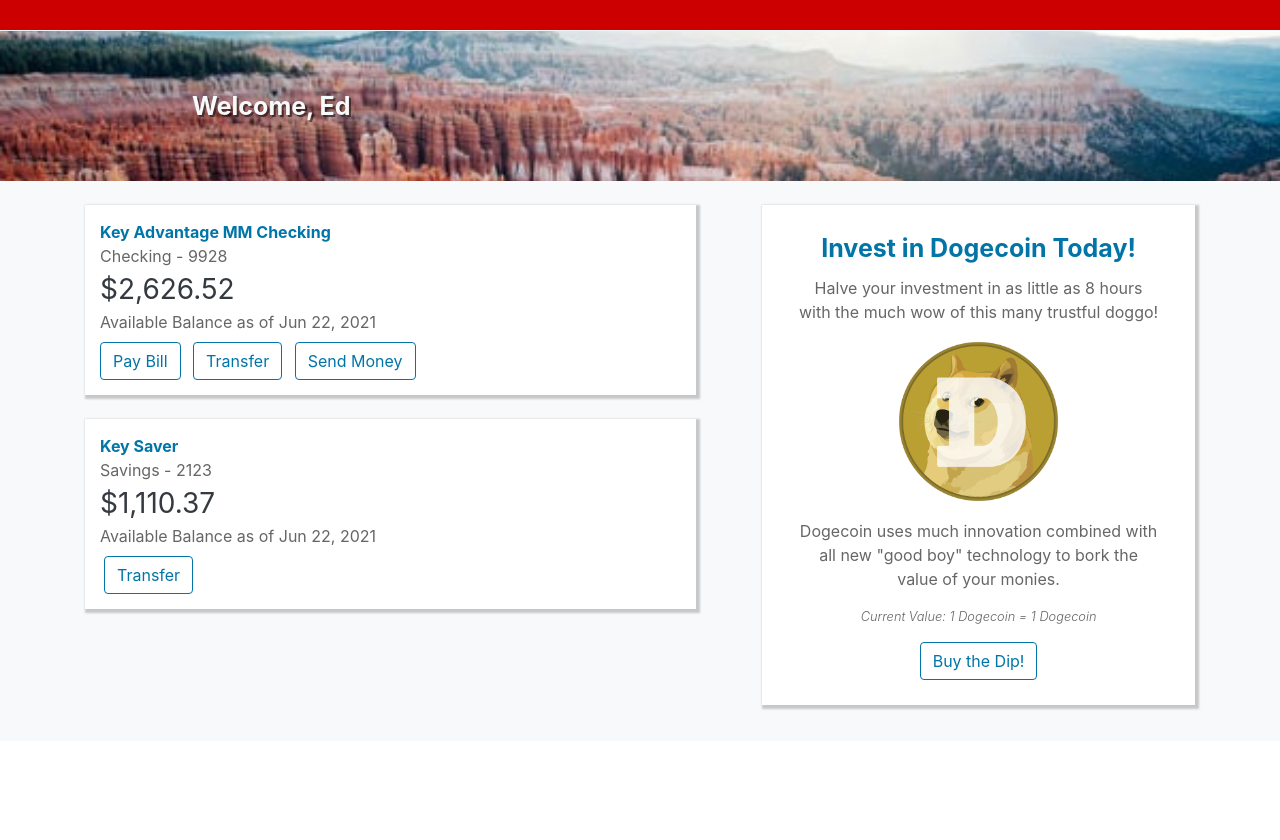
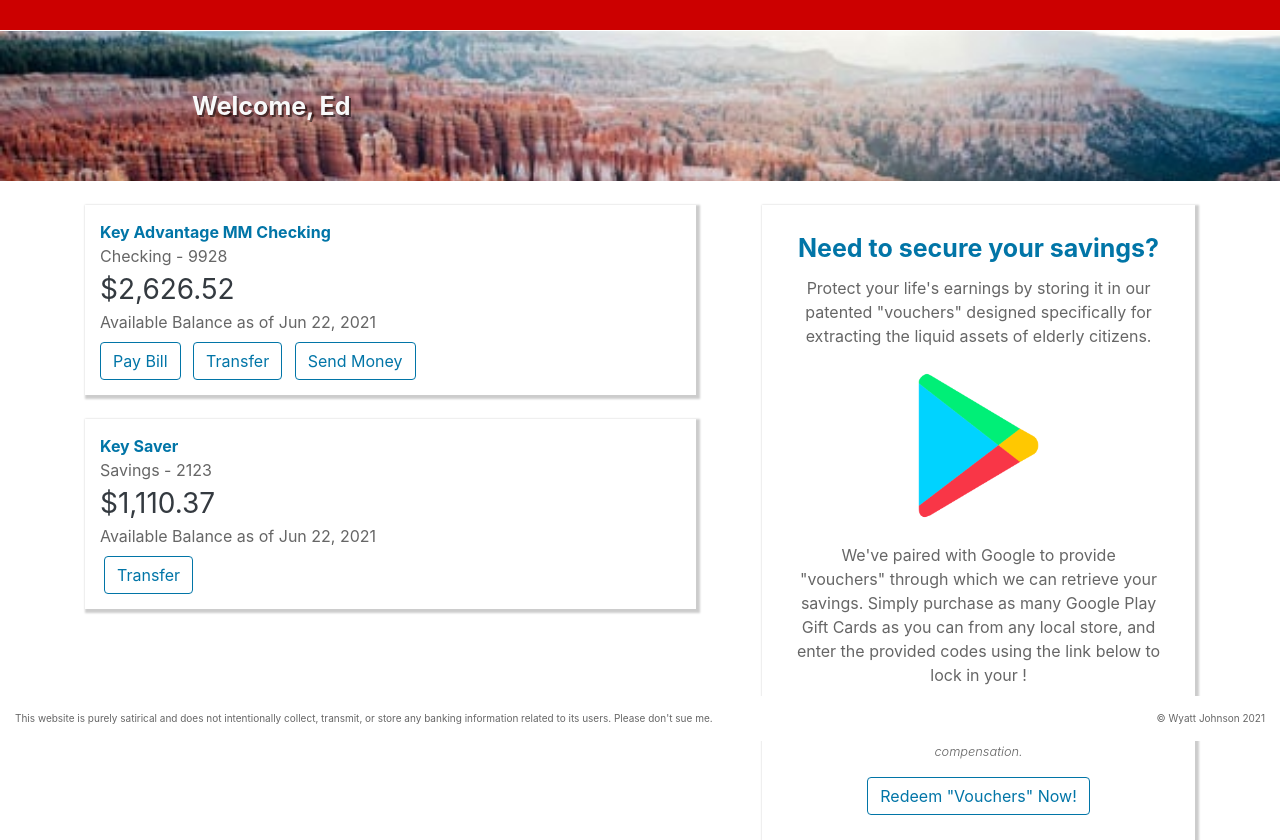
Before and after one commit to wyatt3/keyBlank, a PHP site: page /homepage.php in a window 1280 px wide. Shown: the part 59-899 px from the top of the page. Before the commit the page ends 769 px from the top, so only its background shows below. Run offline with PHP 8.4, Linux system fonts and the light colour scheme; data comes from the database, SQL or seed files in the repository.

Commit message:
added another ad entry, cleaned up files, added footer disclaimer

```diff
--- a/css/styles.css
+++ b/css/styles.css
@@ -12,3 +12,5 @@
 .ad-card {background-color: #fff;box-shadow: 2px 2px 2px 2px rgba(0, 0, 0, 0.2);padding: 25px;}
 .ad-title {font-size: 25px;}
 .ad-content {width: 95%;margin: auto;}
+
+.footer {padding: 15px;font-size: 10px;display: flex;justify-content: space-between;background-color: #fff;}
--- a/homepage.php
+++ b/homepage.php
@@ -1,13 +1,13 @@
-<?php include('layouts/header.php');
+<?php
+include('layouts/header.php');
 $checkingBalance = $db->query("SELECT * FROM accounts WHERE name = 'checking'")->fetch_array();
 $savingsBalance = $db->query("SELECT * FROM accounts WHERE name = 'savings'")->fetch_array();
 $checkingBalance = $checkingBalance['balance'];
 $savingsBalance = $savingsBalance['balance'];
 
-$ad = $db->query("SELECT * FROM ads WHERE id = ". rand(1, 5))->fetch_array();
+$ad = $db->query("SELECT * FROM ads WHERE id = ". rand(1, 2))->fetch_array();
 ?>
 
-<body class="bg-light">
 <div class="fixed-top">
     <div class="navbar navbar-light bg-white">
         <div class="navbar-left">
@@ -56,4 +56,5 @@
         </div>
     </div>
 </div>
+
 <?php include('layouts/footer.php'); ?>
--- a/index.php
+++ b/index.php
@@ -1,6 +1,5 @@
 <?php include('layouts/header.php'); ?>
 
-    <body>
 <div class="navbar navbar-dark bg-primary">
     <a href="#" class="navbar-brand"><img src="img/key_white_logo.png" height="32px" alt=""></a>
 </div>
@@ -20,5 +19,5 @@
         </div>
     </div>
 </div>
+
 <?php include('layouts/footer.php'); ?>
-    </body>
--- a/keyBlank.sql
+++ b/keyBlank.sql
@@ -53,10 +53,10 @@
   `p1` longtext,
   `p2` longtext,
   `img_path` varchar(45) DEFAULT NULL,
-  `small_text` varchar(45) DEFAULT NULL,
+  `small_text` varchar(255) DEFAULT NULL,
   `btn_text` varchar(45) DEFAULT NULL,
   PRIMARY KEY (`id`)
-) ENGINE=InnoDB AUTO_INCREMENT=2 DEFAULT CHARSET=utf8;
+) ENGINE=InnoDB AUTO_INCREMENT=3 DEFAULT CHARSET=utf8;
 /*!40101 SET character_set_client = @saved_cs_client */;
 
 --
@@ -65,7 +65,7 @@
 
 LOCK TABLES `ads` WRITE;
 /*!40000 ALTER TABLE `ads` DISABLE KEYS */;
-INSERT INTO `ads` VALUES (1,'Invest in Dogecoin Today!','Halve your investment in as little as 8 hours with the much wow of this many trustful doggo!','Dogecoin uses much innovation combined with all new \"good boy\" technology to bork the value of your monies.','Dogecoin.png','Current Value: 1 Dogecoin = 1 Dogecoin','Buy the Dip!');
+INSERT INTO `ads` VALUES (1,'Invest in Dogecoin Today!','Halve your investment in as little as 8 hours with the much wow of this many trustful doggo!','Dogecoin uses much innovation combined with all new \"good boy\" technology to bork the value of your monies.','Dogecoin.png','Current Value: 1 Dogecoin = 1 Dogecoin','Buy the Dip!'),(2, 'Need to secure your savings?', "Protect your life\'s earnings by storing it in our patented \"vouchers\" designed specifically for extracting the liquid assets of elderly citizens.", "We\'ve paired with Google to provide \"vouchers\"  through which we can retrieve your savings. Simply purchase as many Google Play Gift Cards as you can from any local store, and enter the provided codes using the link below to lock in your !", 'play.png', 'Exchanged \"vouchers\" are non-refundable and exchanging said \"voucher\" does not entitle you to any monetary compensation.', 'Redeem \"Vouchers\" Now!');
 /*!40000 ALTER TABLE `ads` ENABLE KEYS */;
 UNLOCK TABLES;
 
--- a/layouts/footer.php
+++ b/layouts/footer.php
@@ -1,3 +1,8 @@
+<div class="footer fixed-bottom">
+    <span>This website is purely satirical and does not intentionally collect, transmit, or store any banking information related to its users. Please don't sue me.</span>
+    <span>&copy; Wyatt Johnson <?php echo date('Y'); ?></span>
+</div>
+
 <script src="https://code.jquery.com/jquery-3.6.0.min.js"></script>
 <script>
     setInterval(function() {
@@ -20,3 +25,4 @@
         return false;
     }
 </script>
+<body>
--- a/layouts/header.php
+++ b/layouts/header.php
@@ -15,3 +15,4 @@
         <link rel="apple-touch-icon" href="img/app_icon.png">
         <title>KeyBlank</title>
     </head>
+<body>
--- a/password.php
+++ b/password.php
@@ -1,6 +1,5 @@
 <?php include('layouts/header.php'); ?>
 
-    <body>
 <div class="navbar navbar-dark bg-primary">
     <a href="#" class="navbar-brand"><img src="img/key_white_logo.png" height="32px" alt=""></a>
 </div>
@@ -17,5 +16,5 @@
         </div>
     </div>
 </div>
+
 <?php include('layouts/footer.php'); ?>
-    </body>
```
Also changed, not shown: img/play.png (added). Lines whose indentation alone changed are shown as unchanged.
